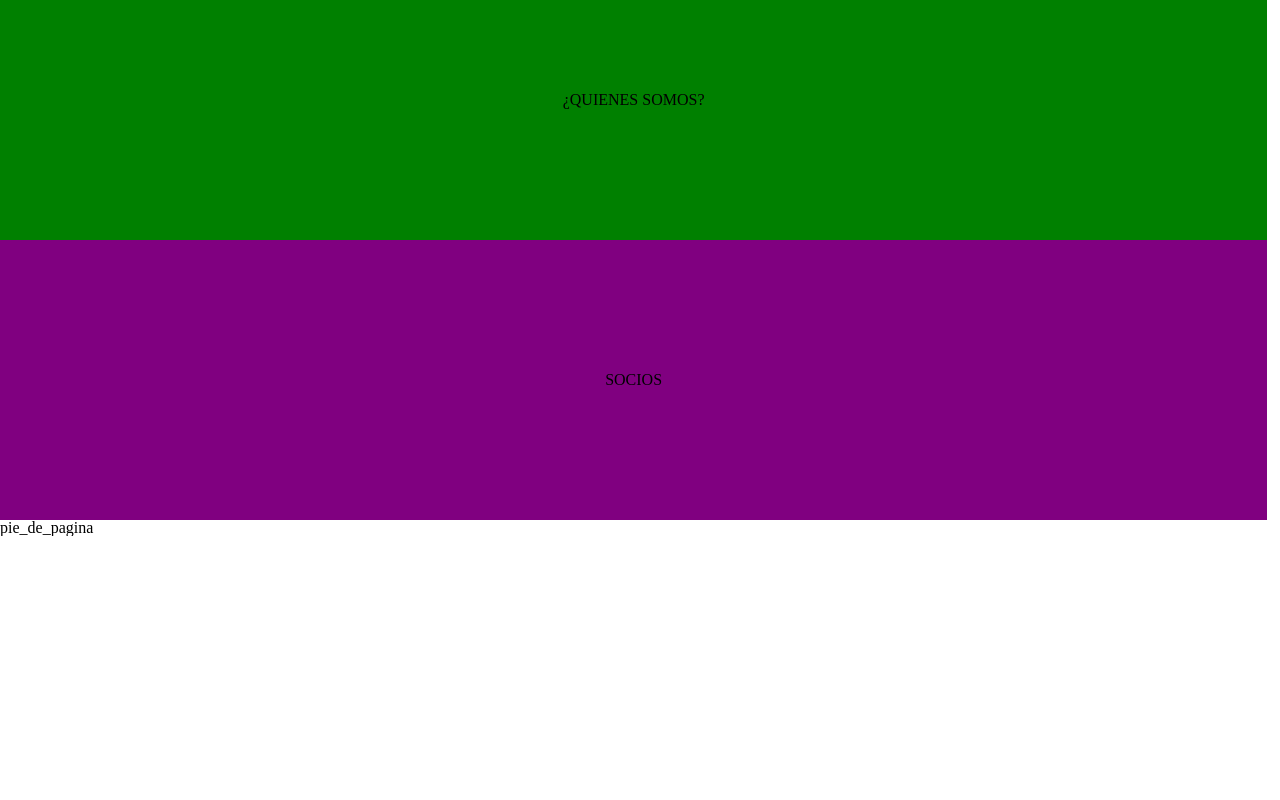
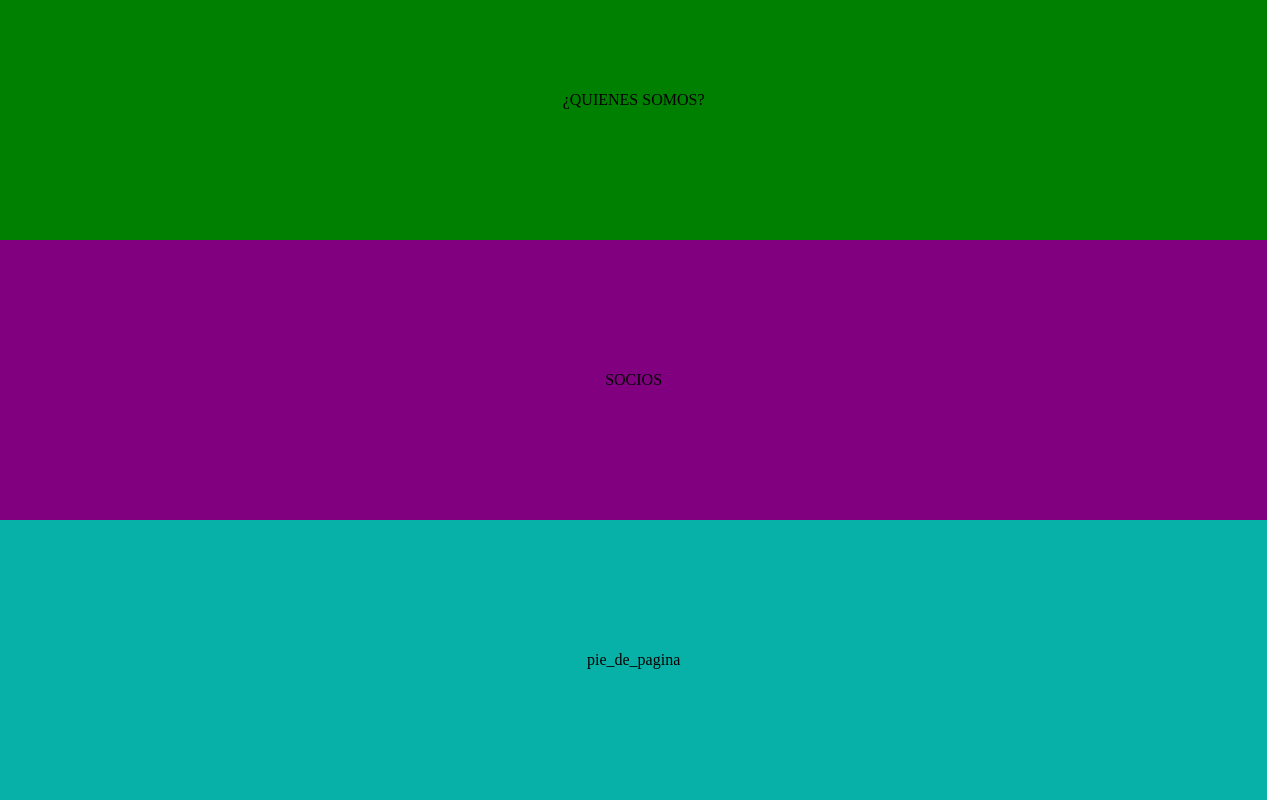
Before and after one commit to Flunavgt/shopping_cart, a React (Create React App) app: page / in a window 1280 px wide. Shown: the part 1197-1997 px from the top of the page. Before the commit the page ends 1733 px from the top, so only its background shows below. Built offline with nearby package versions, Linux system fonts and the light colour scheme.

Commit message:
Specify pie de pagina space

```diff
--- a/src/components/crelosa_page_components/nav_bar_crelosa.jsx
+++ b/src/components/crelosa_page_components/nav_bar_crelosa.jsx
@@ -26,7 +26,7 @@ const NavBarCrelosa = () => {
           <a type="button" href="#info_products">PRODUCTOS & SEVICIOS</a>
           <a type="button" href="#quienes_somos?">¿QUIENES SOMOS?</a>
           <a type="button" href="#asociados">SOCIOS</a>
-          <a type="button" href="#contacto">CONTACTO</a>
+          <a type="button" href="#piedepagina">CONTACTO</a>
         </div>
 
       </section>
--- a/src/components/crelosa_page_components/pie_de_pagina.jsx
+++ b/src/components/crelosa_page_components/pie_de_pagina.jsx
@@ -1,7 +1,10 @@
 import React from 'react';
+import '../../styles/CrelosaPage-styles/pie_de_pagina.css';
 
 const PieDePagina = () => (
-  <div className="border">pie_de_pagina</div>
+  <section id="piedepagina" className="Main_piedepagina_container">
+    <h1>pie_de_pagina</h1>
+  </section>
 );
 
 export default PieDePagina;
--- a/src/styles/CrelosaPage-styles/VARIABLES.css
+++ b/src/styles/CrelosaPage-styles/VARIABLES.css
@@ -15,6 +15,7 @@
   /* Asociados */
   --bg-asociados-section: purple;
 
+  /* Footer */
+  --bg-piedepagina-section: rgb(7, 177, 168);
 
-  /* Footer */
 }
--- a/src/styles/CrelosaPage-styles/pie_de_pagina.css
+++ b/src/styles/CrelosaPage-styles/pie_de_pagina.css
@@ -1,4 +1,8 @@
-
-.border {
-  border: 1px solid #000;
+.Main_piedepagina_container {
+  width: 99vw;
+  background-color: var(--bg-piedepagina-section);
+  height: 35vh;
+  display: flex;
+  justify-content: center;
+  align-items: center;
 }
```
